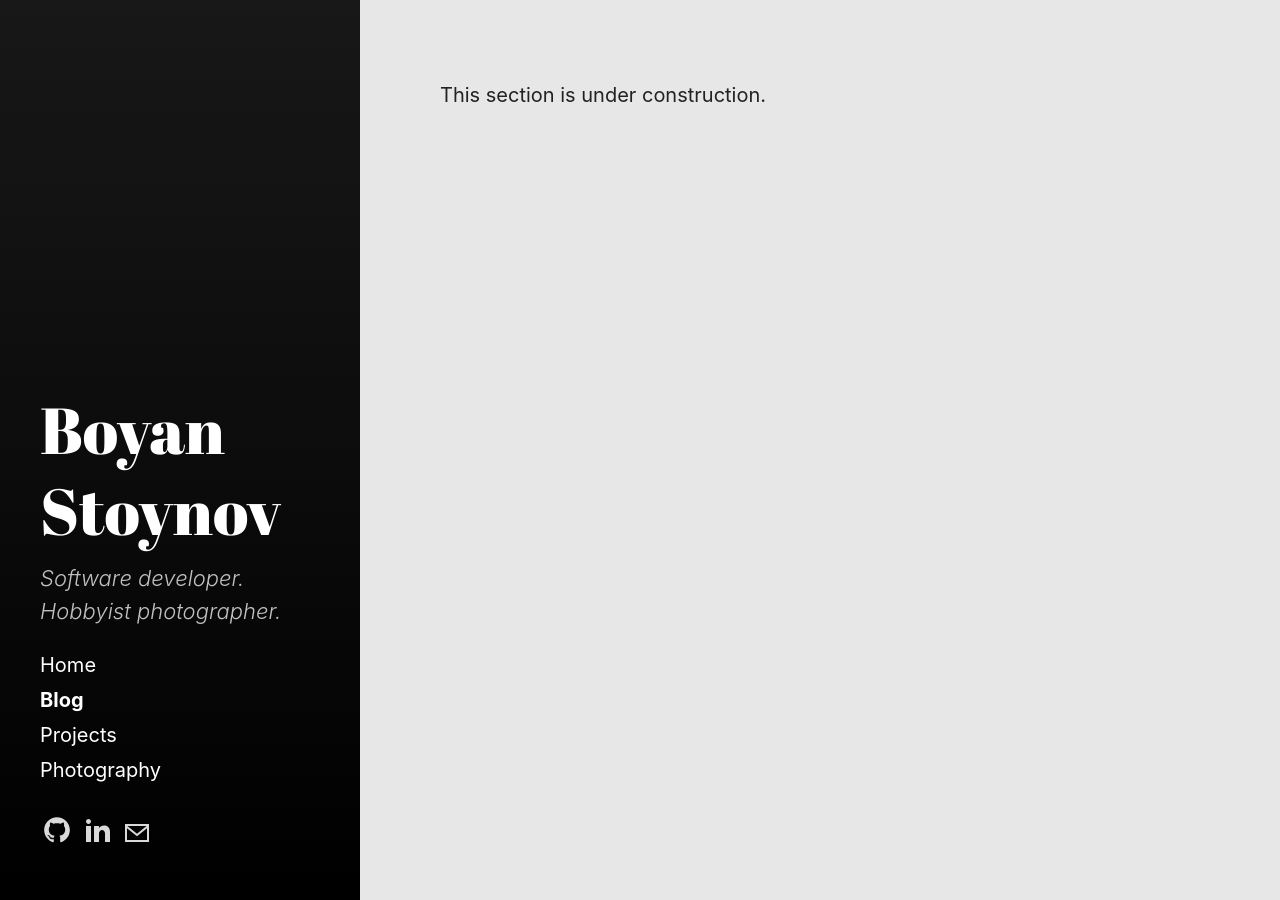
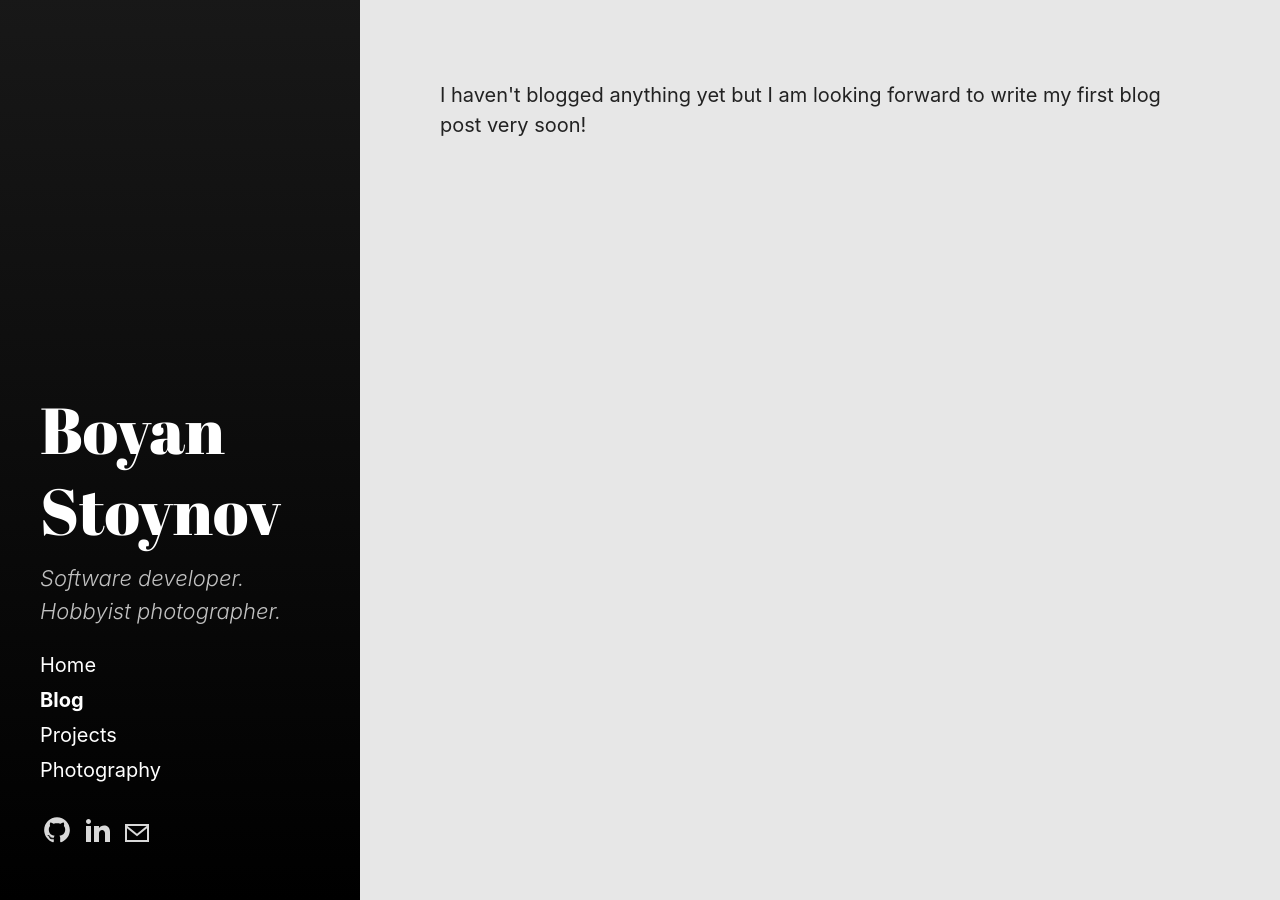
Before and after one commit to StBoyan/boyan.st, a Jekyll site: the page built from blog/index.html, in a window 1280 px wide. Built offline with Jekyll 4.4.1, drawn with Linux system fonts in a browser that asks for light colours; the list of posts is cut into pages by our own code.

Commit message:
added text to blog page

```diff
--- a/_sass/_posts.scss
+++ b/_sass/_posts.scss
@@ -39,6 +39,7 @@ h2.post-title, h2.page-title {
 
 // Meta data line below post title
 .post-meta {
+  font-style: italic;
   margin-top: -.5rem;
   margin-bottom: 1rem;
   color: $body-muted;
--- a/blog/index.html
+++ b/blog/index.html
@@ -3,4 +3,5 @@ layout: blog
 title: Blog
 ---
 
-This section is under construction.
+I haven't blogged anything yet but I am looking forward to write my first blog
+post very soon!
```
